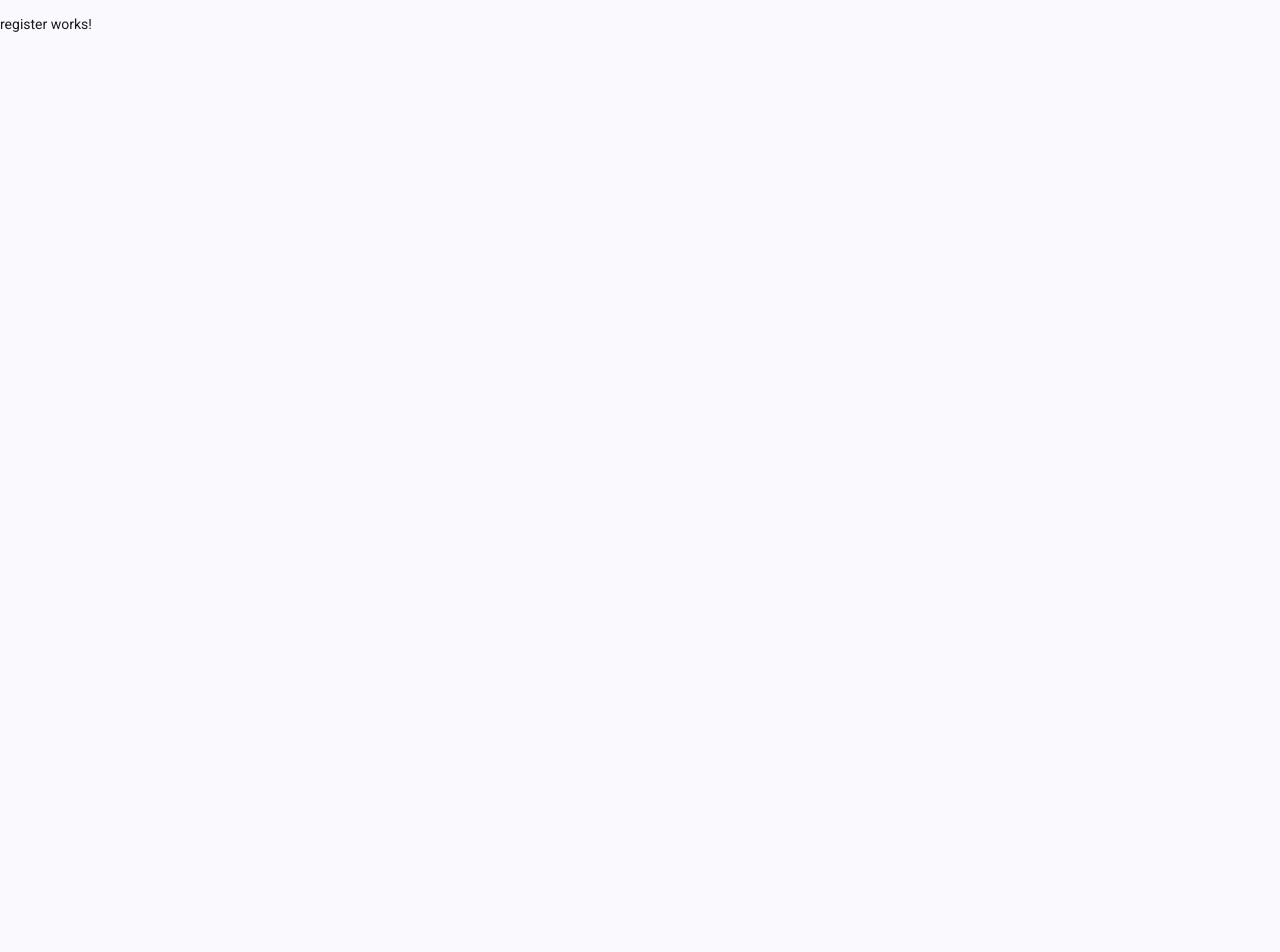
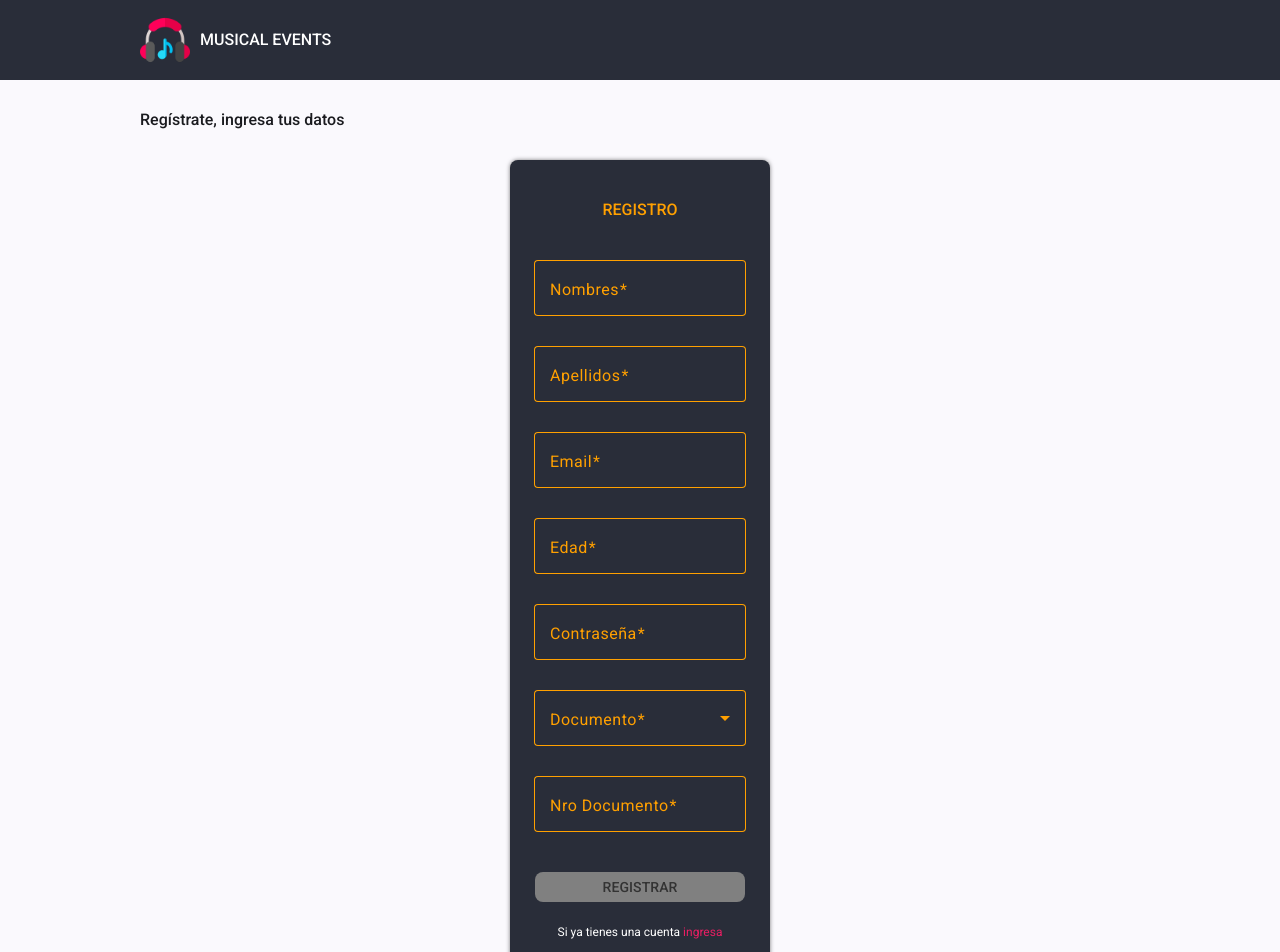
Before and after one commit to Abraham2748/musical-events, an Angular app: page /register in a window 1280 px wide. Shown: the top 952 px of the page. Before the commit the page ends 814 px from the top, so only its background shows below. Built offline with nearby package versions, Linux system fonts and the light colour scheme.

Commit message:
Implement Register component

```diff
--- /dev/null
+++ b/public/styles/material-components/select.css
@@ -0,0 +1,35 @@
+:root {
+  --mat-select-enabled-trigger-text-color: white;
+  --mat-option-label-text-color: var(--primary-color);
+  --mat-select-panel-background-color: var(--secondary-color);
+  --mat-option-selected-state-label-text-color: white;
+  --mat-select-enabled-arrow-color: var(--primary-color);
+  --mat-select-focused-arrow-color: white;
+  --mdc-filled-text-field-container-color: var(--secondary-color);
+  --mdc-filled-text-field-focus-label-text-color: var(--primary-color);
+  --mdc-filled-text-field-label-text-color: var(--primary-color);
+  --mdc-filled-text-field-focus-active-indicator-color: var(--primary-color);
+  --mdc-filled-text-field-hover-label-text-color: white;
+  --mdc-outlined-text-field-disabled-label-text-color: gray;
+  --mdc-outlined-text-field-disabled-outline-color: gray;
+  --mat-select-disabled-arrow-color: gray;
+  --mat-option-selected-state-layer-color: var(--primary-color);
+  --mat-form-field-filled-container-color: var(--secondary-color);
+  --mat-form-field-filled-label-text-color: var(--primary-color);
+  --mat-form-field-filled-hover-label-text-color: var(--primary-color);
+  --mat-form-field-filled-focus-label-text-color: var(--primary-color);
+}
+
+/*  Check icon color */
+.mat-pseudo-checkbox-minimal.mat-pseudo-checkbox-checked::after {
+  color: white !important;
+}
+
+/* Item on hover */
+.mat-mdc-option:hover:not(.mdc-list-item--disabled) {
+  background-color: var(--accent-color) !important;
+  color: white;
+}
+.mat-mdc-option {
+  transition: all 300ms;
+}
--- a/public/styles/material.css
+++ b/public/styles/material.css
@@ -1,2 +1,3 @@
 @import './material-components/button.css';
 @import './material-components/outlined-text-field.css';
+@import './material-components/select.css';
--- a/src/app/register/register.css
+++ b/src/app/register/register.css
@@ -0,0 +1,61 @@
+.page-container {
+  display: flex;
+  flex-direction: column;
+  justify-content: space-between;
+  height: 100%;
+  & .title-container {
+    display: flex;
+    justify-content: center;
+    padding-top: 30px;
+    padding-bottom: 15px;
+    & .title {
+      font-weight: 500;
+      width: 1000px;
+      font-size: 16px;
+    }
+  }
+  & .content-container {
+    display: flex;
+    justify-content: center;
+    align-items: center;
+    padding-top: 15px;
+    padding-bottom: 30px;
+    & .card {
+      background-color: var(--secondary-color);
+      border-radius: 8px;
+      width: 260px;
+      box-shadow: rgba(0, 0, 0, 0.5) 0px 0px 4px;
+      & .form-title-container {
+        display: flex;
+        justify-content: center;
+        margin-top: 40px;
+        margin-bottom: 40px;
+        & span {
+          color: var(--primary-color);
+          font-weight: 500;
+          font-size: 16px;
+        }
+      }
+      & form {
+        display: flex;
+        flex-direction: column;
+        align-items: center;
+        gap: 10px;
+        & button {
+          margin-top: 10px;
+          width: 210px;
+        }
+        & .login {
+          color: white;
+          font-size: 12px;
+          margin-top: 10px;
+          margin-bottom: 20px;
+          & .text-link {
+            color: var(--accent-color);
+            cursor: pointer;
+          }
+        }
+      }
+    }
+  }
+}
--- a/src/app/register/register.html
+++ b/src/app/register/register.html
@@ -1 +1,76 @@
-<p>register works!</p>
+<div class="page-container">
+  <app-simple-header></app-simple-header>
+
+  <div class="title-container">
+    <div class="title">
+      <span>Regístrate, ingresa tus datos</span>
+    </div>
+  </div>
+  <div class="content-container">
+    <div class="card">
+      <div class="form-title-container">
+        <span>REGISTRO</span>
+      </div>
+      <form [formGroup]="registerForm">
+        <mat-form-field appearance="outline">
+          <mat-label>Nombres</mat-label>
+          <input type="text" matInput formControlName="firstName" />
+          <mat-error>Este campo es requerido</mat-error>
+        </mat-form-field>
+        <mat-form-field appearance="outline">
+          <mat-label>Apellidos</mat-label>
+          <input type="text" matInput formControlName="lastName" />
+          <mat-error>Este campo es requerido</mat-error>
+        </mat-form-field>
+        <mat-form-field appearance="outline">
+          <mat-label>Email</mat-label>
+          <input type="email" matInput formControlName="email" />
+          @if(registerForm.controls.email.hasError("required")){
+          <mat-error>Este campo es requerido</mat-error>
+          } @if(registerForm.controls.email.hasError("email")){
+          <mat-error>Ingresa un email valido</mat-error>
+          }
+        </mat-form-field>
+        <mat-form-field appearance="outline">
+          <mat-label>Edad</mat-label>
+          <input type="number" matInput formControlName="age" />
+          <mat-error>Este campo es requerido</mat-error>
+        </mat-form-field>
+        <mat-form-field appearance="outline">
+          <mat-label>Contraseña</mat-label>
+          <input type="password" matInput formControlName="password" />
+          @if(registerForm.controls.password.hasError("required")){
+          <mat-error>Este campo es requerido</mat-error>
+          } @if(registerForm.controls.password.hasError("minlength")){
+          <mat-error>La contraseña debe tener al menos 8 caracteres</mat-error>
+          }
+        </mat-form-field>
+        <mat-form-field appearance="outline">
+          <mat-label>Documento</mat-label>
+          <mat-select formControlName="documentType">
+            <mat-option value="0">DNI</mat-option>
+            <mat-option value="1">CE</mat-option>
+            <mat-option value="2">PASAPORTE</mat-option>
+            <mat-option value="3">OTRO</mat-option>
+          </mat-select>
+          <mat-error>Este campo es requerido</mat-error>
+        </mat-form-field>
+        <mat-form-field appearance="outline">
+          <mat-label>Nro Documento</mat-label>
+          <input type="text" matInput formControlName="documentNumber" />
+          <mat-error>Este campo es requerido</mat-error>
+        </mat-form-field>
+        <button mat-flat-button [disabled]="registerForm.invalid" (click)="register()">
+          REGISTRAR
+        </button>
+        <div class="login">
+          <span
+            >Si ya tienes una cuenta <span class="text-link" routerLink="/login">ingresa</span>
+          </span>
+        </div>
+      </form>
+    </div>
+  </div>
+
+  <app-footer></app-footer>
+</div>
--- a/src/app/register/register.ts
+++ b/src/app/register/register.ts
@@ -1,11 +1,57 @@
-import { Component } from '@angular/core';
+import { Component, inject } from '@angular/core';
+import { SimpleHeader } from '../shared/components/simple-header/simple-header';
+import { Footer } from '../shared/components/footer/footer';
+import { MatFormFieldModule } from '@angular/material/form-field';
+import { MatInputModule } from '@angular/material/input';
+import { MatButtonModule } from '@angular/material/button';
+import { FormControl, FormGroup, ReactiveFormsModule, Validators } from '@angular/forms';
+import { MatSelectModule } from '@angular/material/select';
+import { Router, RouterLink } from '@angular/router';
+import { Auth } from '../shared/services/auth';
+import { RegisterRequestBody } from '../shared/models/auth.model';
 
 @Component({
   selector: 'app-register',
-  imports: [],
+  imports: [
+    SimpleHeader,
+    Footer,
+    MatFormFieldModule,
+    MatInputModule,
+    MatButtonModule,
+    ReactiveFormsModule,
+    MatSelectModule,
+    RouterLink,
+  ],
   templateUrl: './register.html',
-  styleUrl: './register.css'
+  styleUrl: './register.css',
 })
 export class Register {
+  authService = inject(Auth);
+  router = inject(Router);
+  registerForm = new FormGroup({
+    firstName: new FormControl('', [Validators.required]),
+    lastName: new FormControl('', [Validators.required]),
+    age: new FormControl('', [Validators.required]),
+    email: new FormControl('', [Validators.required, Validators.email]),
+    password: new FormControl('', [Validators.required, Validators.minLength(8)]),
+    documentType: new FormControl('', [Validators.required]),
+    documentNumber: new FormControl('', [Validators.required]),
+  });
 
+  register() {
+    const body: RegisterRequestBody = {
+      age: this.registerForm.controls.age.value!,
+      password: this.registerForm.controls.password.value!,
+      confirmPassword: this.registerForm.controls.password.value!,
+      documentType: this.registerForm.controls.documentType.value!,
+      documentNumber: this.registerForm.controls.documentNumber.value!,
+      email: this.registerForm.controls.email.value!,
+      firstName: this.registerForm.controls.firstName.value!,
+      lastName: this.registerForm.controls.lastName.value!,
+    };
+    this.authService.register(body).subscribe(() => {
+      alert('Registro exitoso');
+      this.router.navigateByUrl('/login');
+    });
+  }
 }
--- a/src/app/shared/components/simple-header/simple-header.css
+++ b/src/app/shared/components/simple-header/simple-header.css
@@ -13,6 +13,7 @@ header {
       justify-content: center;
       align-items: center;
       gap: 10px;
+      cursor: pointer;
       & img {
         width: 50px;
         height: 50px;
--- a/src/app/shared/services/auth.ts
+++ b/src/app/shared/services/auth.ts
@@ -1,7 +1,7 @@
 import { HttpClient } from '@angular/common/http';
 import { inject, Injectable } from '@angular/core';
 import { Router } from '@angular/router';
-import { LoginApiResponse } from '../models/auth.model';
+import { LoginApiResponse, RegisterRequestBody } from '../models/auth.model';
 import { jwtDecode } from 'jwt-decode';
 
 @Injectable({
@@ -47,6 +47,9 @@ export class Auth {
       password,
     });
   }
+  register(body: RegisterRequestBody) {
+    return this.http.post(this.baseUrl + 'users/register', body);
+  }
 
   decodeToken() {
     const token = localStorage.getItem('token');
```
Also changed, not shown: src/app/shared/models/auth.model.ts (+11 -0 lines).
